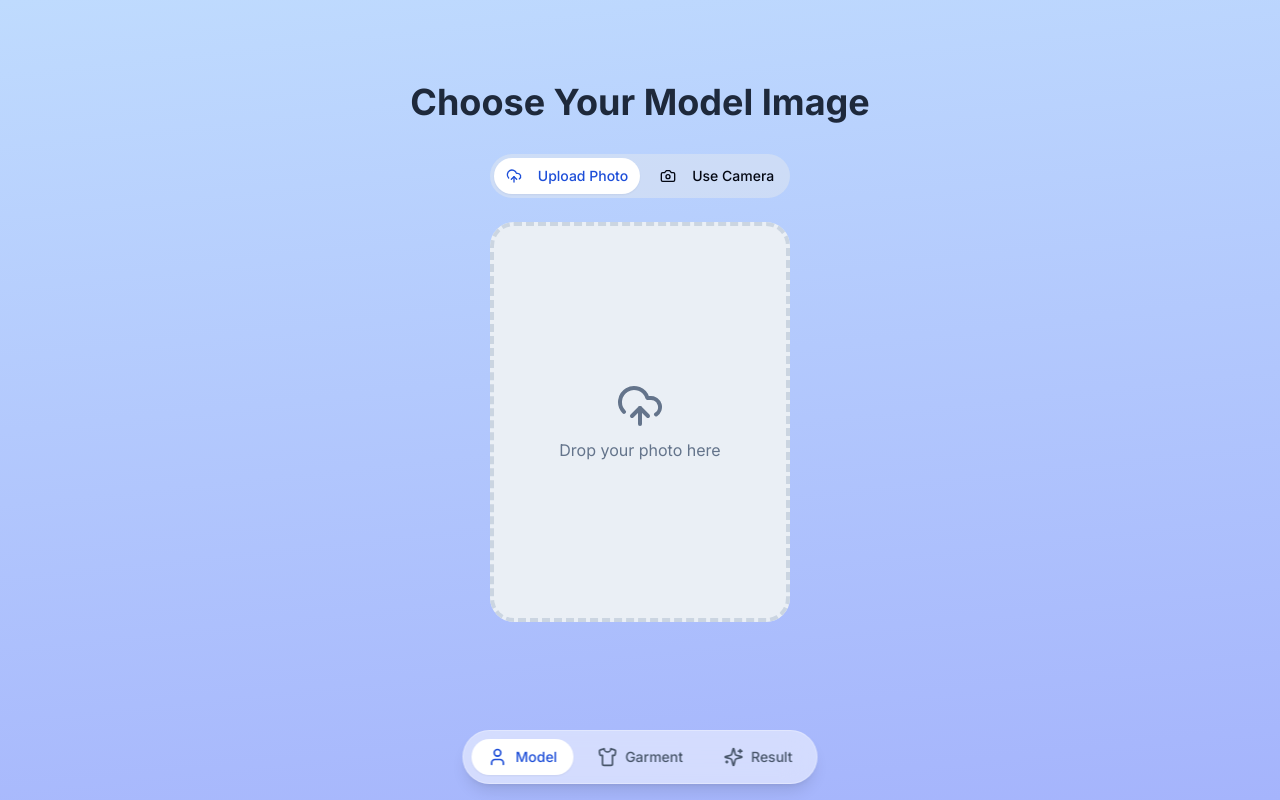
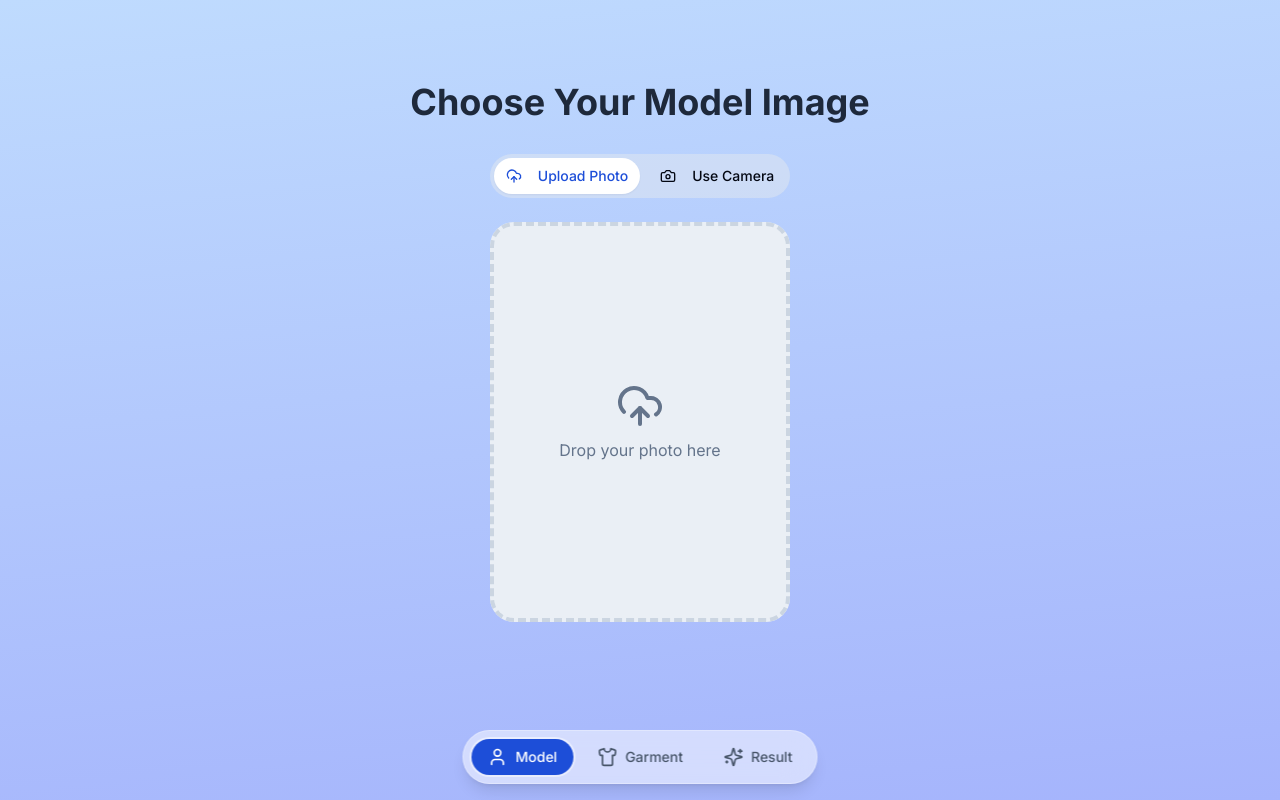
Before and after one commit to haizadtarik/viton, a React (Vite) app: page / in a window 1280 px wide. Both pictures are taken after a click on the button "Start Try-On". Built offline with nearby package versions, Linux system fonts and the light colour scheme.

Commit message:
Fix: Update dock button colors
Ensure dock buttons turn blue after each image is provided.

```diff
--- a/src/components/virtual-try-on/Dock.tsx
+++ b/src/components/virtual-try-on/Dock.tsx
@@ -16,9 +16,13 @@ export function Dock() {
     if (appState === 'WELCOME') {
       return -1;
     }
+    if (appState === 'RESULT') {
+      // All steps are completed
+      return STEPS.length;
+    }
     if (appState === 'LOADING') {
-      // While loading, we show Garment as "active" and Model as "completed".
-      return STEPS.findIndex(s => s.id === 'GARMENT_UPLOAD');
+      // While loading, we show Result as "active" and previous steps as "completed".
+      return STEPS.findIndex(s => s.id === 'RESULT');
     }
     return STEPS.findIndex(step => step.id === appState);
   })();
@@ -36,7 +40,7 @@ export function Dock() {
               className={cn(
                 "flex items-center gap-2 rounded-full px-4 py-2 text-sm font-medium transition-all duration-300",
                 isCompleted ? "bg-blue-600 text-white" : "text-slate-600",
-                isActive && "bg-white shadow-sm text-blue-700"
+                isActive && "bg-blue-700 text-white shadow-sm ring-2 ring-white/50"
               )}
             >
               <step.icon className="h-5 w-5" />
```
